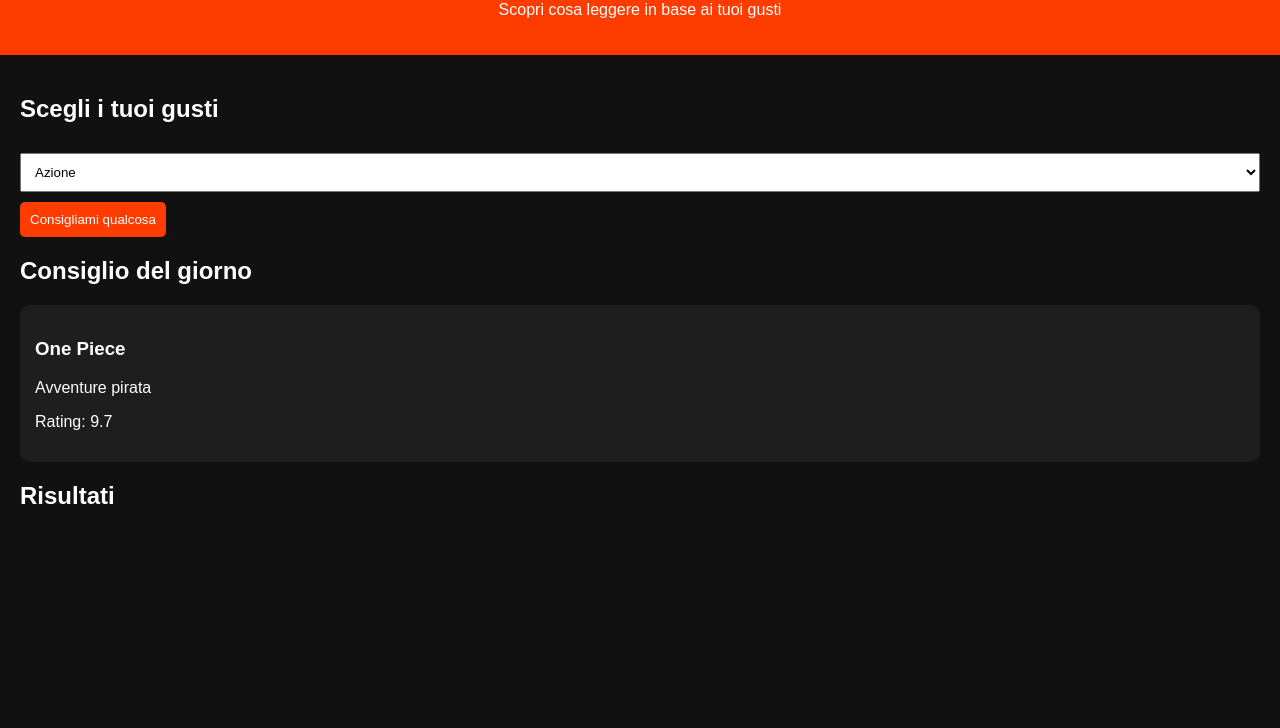
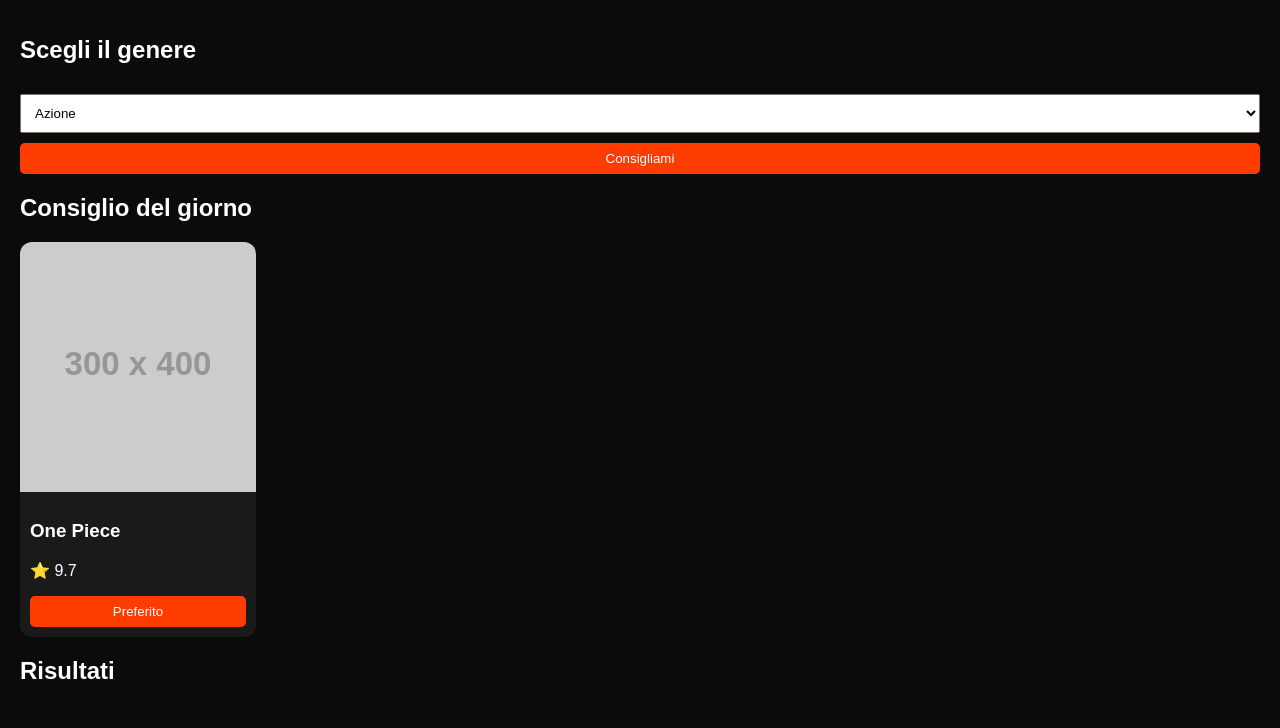
Before and after one commit to Amilcarecap/Mangamics, a plain HTML site: page index.html in a window 1280 px wide. Shown: the part 72-800 px from the top of the page. Drawn offline with Linux system fonts and the light colour scheme; placeholder pictures from the web are drawn by us.

Commit message:
Update index.html

```diff
--- a/index.html
+++ b/index.html
@@ -1,81 +1,83 @@
-<!DOCTYPE html>
 <html lang="it">
 <head>
   <meta charset="UTF-8">
   <meta name="viewport" content="width=device-width, initial-scale=1.0">
-  <title>MANGOMIC</title>
+  <title>mangamics</title>
   <style>
-    body { font-family: Arial, sans-serif; margin:0; background:#111; color:#fff; }
-    header { background:#ff3c00; padding:20px; text-align:center; }
-    h1 { margin:0; }
+    body { font-family: Arial, sans-serif; margin:0; background:#0b0b0b; color:#fff; }
+    header { background:#ff3c00; padding:20px; text-align:center; font-size:24px; font-weight:bold; }
     .container { padding:20px; }
-    .card { background:#1e1e1e; padding:15px; margin:10px 0; border-radius:10px; }
-    button { background:#ff3c00; border:none; padding:10px; color:white; cursor:pointer; border-radius:5px; }
-    select, input { padding:10px; margin:10px 0; width:100%; }
+    .grid { display:grid; grid-template-columns: repeat(auto-fill, minmax(200px,1fr)); gap:15px; }
+    .card { background:#1a1a1a; border-radius:12px; overflow:hidden; transition:0.3s; }
+    .card:hover { transform: scale(1.05); }
+    .card img { width:100%; height:250px; object-fit:cover; }
+    .card-content { padding:10px; }
+    button { background:#ff3c00; border:none; padding:8px; color:white; cursor:pointer; border-radius:5px; width:100%; }
+    select { padding:10px; margin:10px 0; width:100%; }
   </style>
 </head>
 <body>
 
 <header>
-  <h1>MANGOMIC</h1>
-  <p>Scopri cosa leggere in base ai tuoi gusti</p>
+  mangamics 🎬
 </header>
 
 <div class="container">
-  <h2>Scegli i tuoi gusti</h2>
+  <h2>Scegli il genere</h2>
   <select id="genre">
     <option value="azione">Azione</option>
     <option value="romantico">Romantico</option>
     <option value="fantasy">Fantasy</option>
     <option value="horror">Horror</option>
   </select>
-  <button onclick="consiglia()">Consigliami qualcosa</button>
+  <button onclick="consiglia()">Consigliami</button>
 
   <h2>Consiglio del giorno</h2>
-  <div id="daily" class="card"></div>
+  <div id="daily" class="grid"></div>
 
   <h2>Risultati</h2>
-  <div id="results"></div>
+  <div id="results" class="grid"></div>
 </div>
 
 <script>
 const database = [
-  { titolo: "Attack on Titan", genere: "azione", rating: 9.5, descrizione: "Umani contro giganti" },
-  { titolo: "One Piece", genere: "azione", rating: 9.7, descrizione: "Avventure pirata" },
-  { titolo: "Your Name", genere: "romantico", rating: 9.0, descrizione: "Amore e destino" },
-  { titolo: "Berserk", genere: "fantasy", rating: 9.8, descrizione: "Fantasy oscuro" },
-  { titolo: "Tokyo Ghoul", genere: "horror", rating: 8.9, descrizione: "Mostri e identità" }
+  { titolo: "Attack on Titan", genere: "azione", rating: 9.5, img: "https://via.placeholder.com/300x400?text=Attack+on+Titan" },
+  { titolo: "One Piece", genere: "azione", rating: 9.7, img: "https://via.placeholder.com/300x400?text=One+Piece" },
+  { titolo: "Your Name", genere: "romantico", rating: 9.0, img: "https://via.placeholder.com/300x400?text=Your+Name" },
+  { titolo: "Berserk", genere: "fantasy", rating: 9.8, img: "https://via.placeholder.com/300x400?text=Berserk" },
+  { titolo: "Tokyo Ghoul", genere: "horror", rating: 8.9, img: "https://via.placeholder.com/300x400?text=Tokyo+Ghoul" }
 ];
+
+function creaCard(item) {
+  return `
+    <div class="card">
+      <img src="${item.img}">
+      <div class="card-content">
+        <h3>${item.titolo}</h3>
+        <p>⭐ ${item.rating}</p>
+        <button onclick="preferito('${item.titolo}')">Preferito</button>
+      </div>
+    </div>
+  `;
+}
 
 function consiglia() {
   const genre = document.getElementById("genre").value;
   const results = database.filter(item => item.genere === genre);
   const container = document.getElementById("results");
-  container.innerHTML = "";
-
-  results.forEach(item => {
-    container.innerHTML += `
-      <div class="card">
-        <h3>${item.titolo}</h3>
-        <p>${item.descrizione}</p>
-        <p>Rating: ${item.rating}</p>
-        <button onclick="preferito('${item.titolo}')">Aggiungi ai preferiti</button>
-      </div>
-    `;
-  });
+  container.innerHTML = results.map(creaCard).join("");
 }
 
 function preferito(titolo) {
-  alert(titolo + " aggiunto ai preferiti!");
+  let pref = JSON.parse(localStorage.getItem("preferiti")) || [];
+  if (!pref.includes(titolo)) pref.push(titolo);
+  localStorage.setItem("preferiti", JSON.stringify(pref));
+  alert("Aggiunto ai preferiti!");
 }
 
 function consiglioDelGiorno() {
   const random = database[Math.floor(Math.random() * database.length)];
-  document.getElementById("daily").innerHTML = `
-    <h3>${random.titolo}</h3>
-    <p>${random.descrizione}</p>
-    <p>Rating: ${random.rating}</p>
-  `;
+  document.getElementById("daily").innerHTML = creaCard(random);
 }
 
 consiglioDelGiorno();
@@ -83,27 +85,3 @@ consiglioDelGiorno();
 
 </body>
 </html>
-
-<!-- GUIDA PASSO PASSO
-
-1. Vai su https://github.com
-2. Crea un account
-3. Clicca su "New repository"
-4. Nome: mangomic-site
-5. Carica questo file come index.html
-6. Vai su Settings > Pages
-7. Attiva GitHub Pages (branch main)
-8. Otterrai un link tipo:
-   https://tuonome.github.io/mangomic-site
-
-MODIFICHE SEMPLICI:
-- Cambia database per aggiungere manga
-- Cambia colori nel CSS
-- Aggiungi nuovi generi
-
-PER MIGLIORARE:
-- Usa Firebase per salvare preferiti
-- Aggiungi login utenti
-- Integra API manga (es. Jikan API)
-
--->
```
